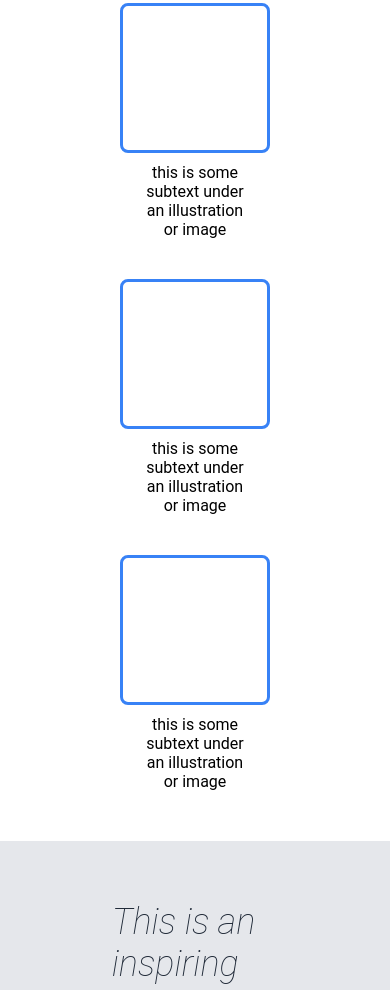
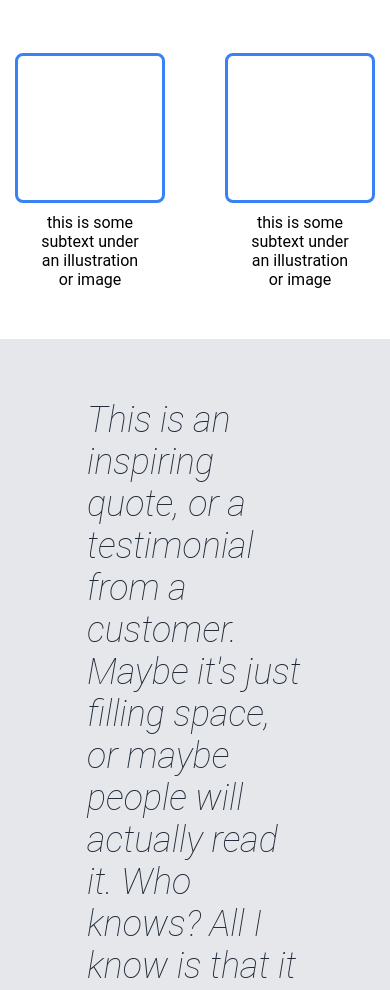
Before and after one commit to Ashton42/landing-page, a plain HTML site: page index.html in a window 390 px wide. Shown: the part 1322-2312 px from the top of the page. Drawn offline with Linux system fonts and the light colour scheme.

Commit message:
Fix section 2 for mobile

```diff
--- a/style.css
+++ b/style.css
@@ -124,16 +124,16 @@ body {
     flex-direction: column;
     align-items: center;
     max-width: 100px;
-    margin: 20px 45px;
+    margin: 20px 30px;
     gap: 10px;
 }
 
 .cards  {
     display: flex;
     flex-wrap: wrap;
-    justify-content: space-evenly;
+    justify-content: center;
     flex: 1;
-    max-width: 70%;
+    gap: 50px
 }
 
 .info-text {
@@ -166,7 +166,7 @@ body {
     display: flex;
     flex-direction: column;
     align-items: center;
-    max-width: 50%;
+    flex: 0.8
 }
 
 .four {
```
